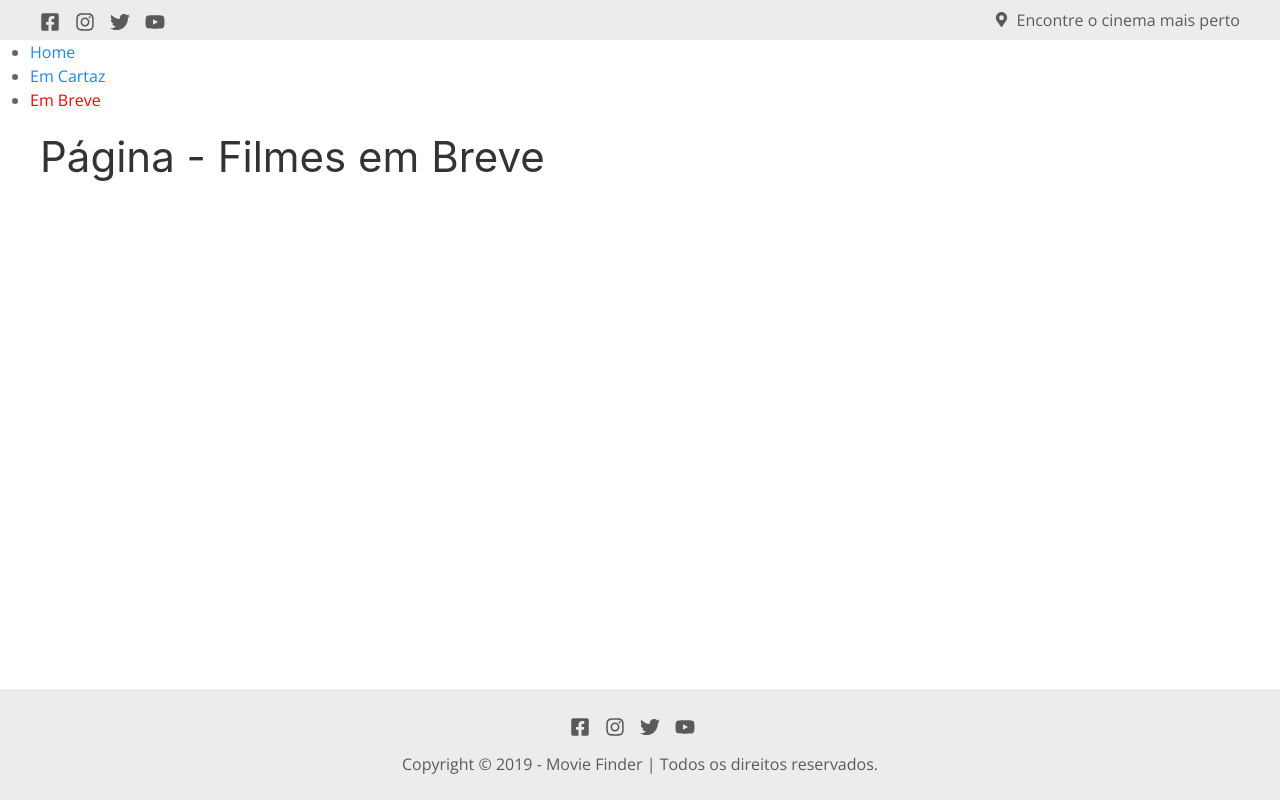
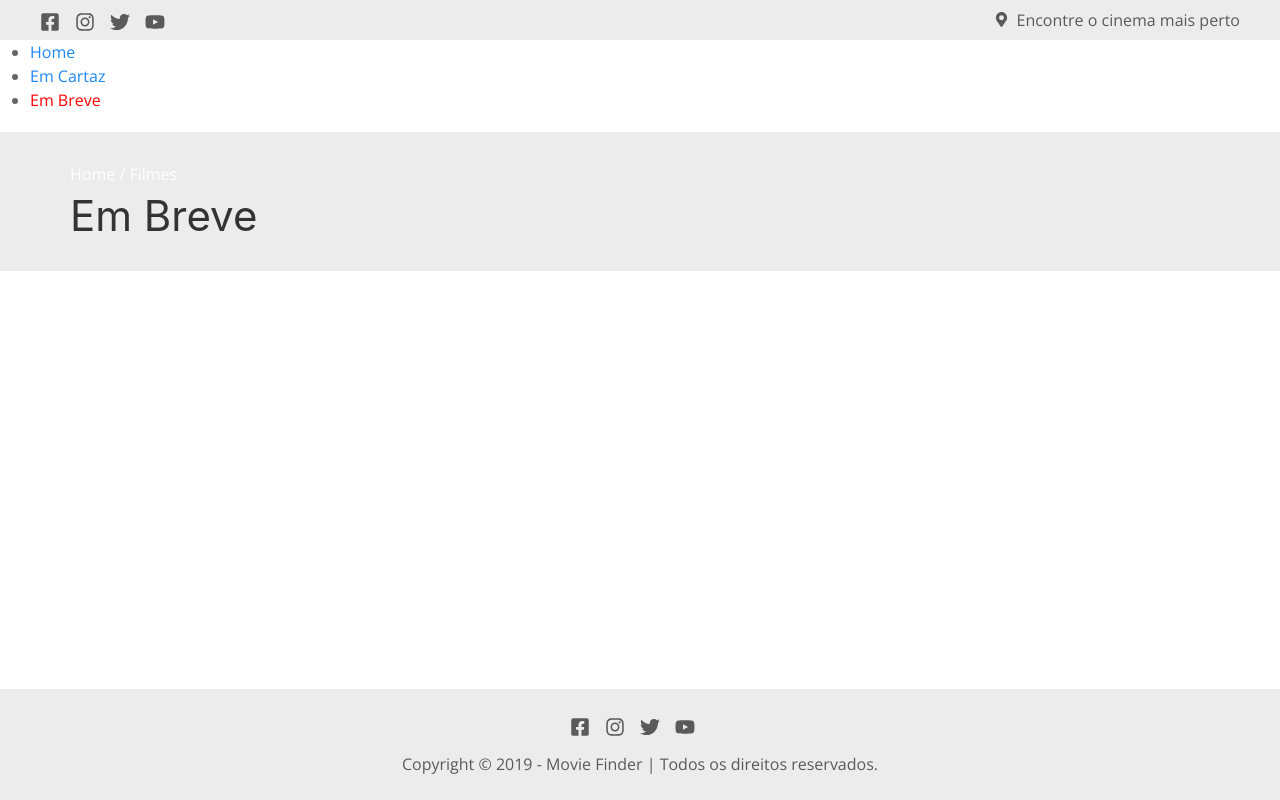
Before and after one commit to AllanBaron/moviefinder, a React (Create React App) app: page /filmes/em-breve in a window 1280 px wide. Built offline with nearby package versions, Linux system fonts and the light colour scheme.

Commit message:
Add Breadcrumbs component

```diff
--- a/package.json
+++ b/package.json
@@ -31,8 +31,8 @@
   "devDependencies": {
     "eslint": "^5.16.0",
     "eslint-config-airbnb": "^17.1.0",
-    "eslint-plugin-import": "^2.16.0",
+    "eslint-plugin-import": "^2.17.2",
     "eslint-plugin-jsx-a11y": "^6.2.1",
-    "eslint-plugin-react": "^7.12.4"
+    "eslint-plugin-react": "^7.13.0"
   }
 }
--- /dev/null
+++ b/src/components/Breadcrumbs/index.js
@@ -0,0 +1,24 @@
+import React from 'react';
+import PropTypes from 'prop-types';
+
+import { BreadcrumbsContainer } from './styles';
+
+const Breadcrumbs = (props) => {
+  const { dir, title } = props;
+
+  return (
+    <BreadcrumbsContainer>
+      <div className="uk-container">
+        <div>{dir}</div>
+        <h1>{title}</h1>
+      </div>
+    </BreadcrumbsContainer>
+  );
+};
+
+Breadcrumbs.propTypes = {
+  dir: PropTypes.string.isRequired,
+  title: PropTypes.string.isRequired,
+};
+
+export default Breadcrumbs;
--- /dev/null
+++ b/src/components/Breadcrumbs/styles.js
@@ -0,0 +1,15 @@
+import styled from 'styled-components';
+import { ColorLightGrey } from '../../styles';
+
+export const BreadcrumbsContainer = styled.section`
+  background: ${ColorLightGrey};
+  padding: 30px;
+
+  h1 {
+    margin-top: 5px;
+  }
+
+  div {
+    color: #ffffff;
+  }
+`;
--- a/src/components/index.js
+++ b/src/components/index.js
@@ -1,5 +1,6 @@
 import Header from './Header';
 import Footer from './Footer';
 import SocialIcons from './SocialIcons';
+import Breadcrumbs from './Breadcrumbs';
 
-export { Header, Footer, SocialIcons };
+export { Header, Footer, SocialIcons, Breadcrumbs };
--- a/src/pages/EmBreve/index.js
+++ b/src/pages/EmBreve/index.js
@@ -1,5 +1,6 @@
-import React from 'react';
+import React, { Fragment } from 'react';
 import PropTypes from 'prop-types';
+import { Breadcrumbs } from '../../components';
 
 import Base from '../Base';
 
@@ -10,9 +11,10 @@ const EmBreve = (props) => {
     <Base
       currentUrlPage={match.url}
       page={() => (
-        <div className="uk-container">
-          <h1>Página - Filmes em Breve</h1>
-        </div>
+        <Fragment>
+          <Breadcrumbs dir="Home / Filmes" title="Em Breve" />
+          <div className="uk-container" />
+        </Fragment>
       )}
     />
   );
--- a/src/pages/EmCartaz/index.js
+++ b/src/pages/EmCartaz/index.js
@@ -1,5 +1,6 @@
-import React from 'react';
+import React, { Fragment } from 'react';
 import PropTypes from 'prop-types';
+import { Breadcrumbs } from '../../components';
 
 import Base from '../Base';
 
@@ -10,9 +11,10 @@ const EmCartaz = (props) => {
     <Base
       currentUrlPage={match.url}
       page={() => (
-        <div className="uk-container">
-          <h1>Página - Filmes em Cartaz</h1>
-        </div>
+        <Fragment>
+          <Breadcrumbs dir="Home / Filmes" title="Em Cartaz" />
+          <div className="uk-container" />
+        </Fragment>
       )}
     />
   );
```
